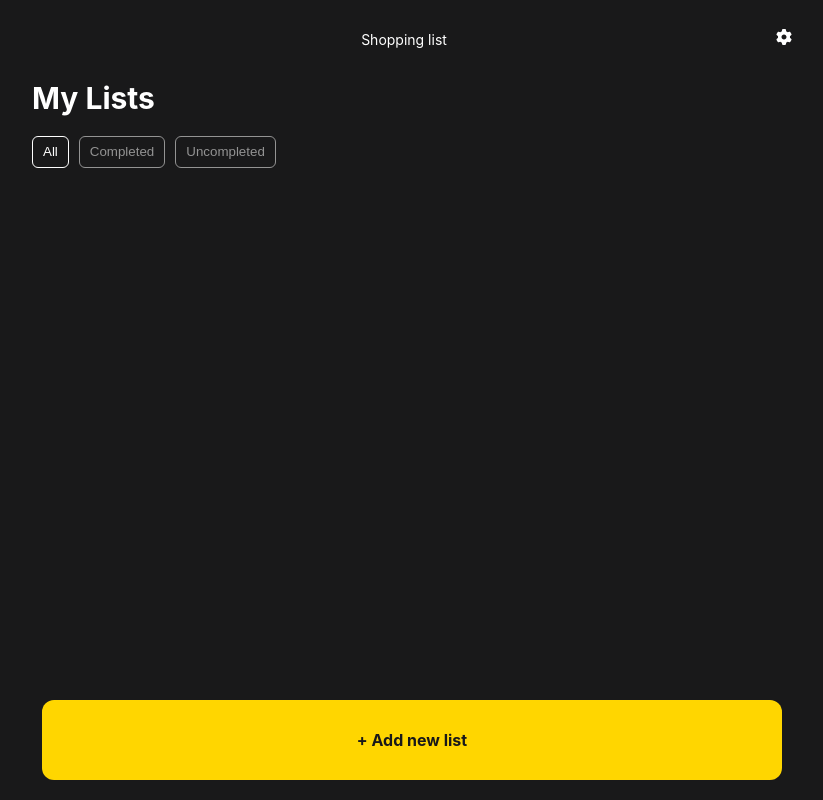
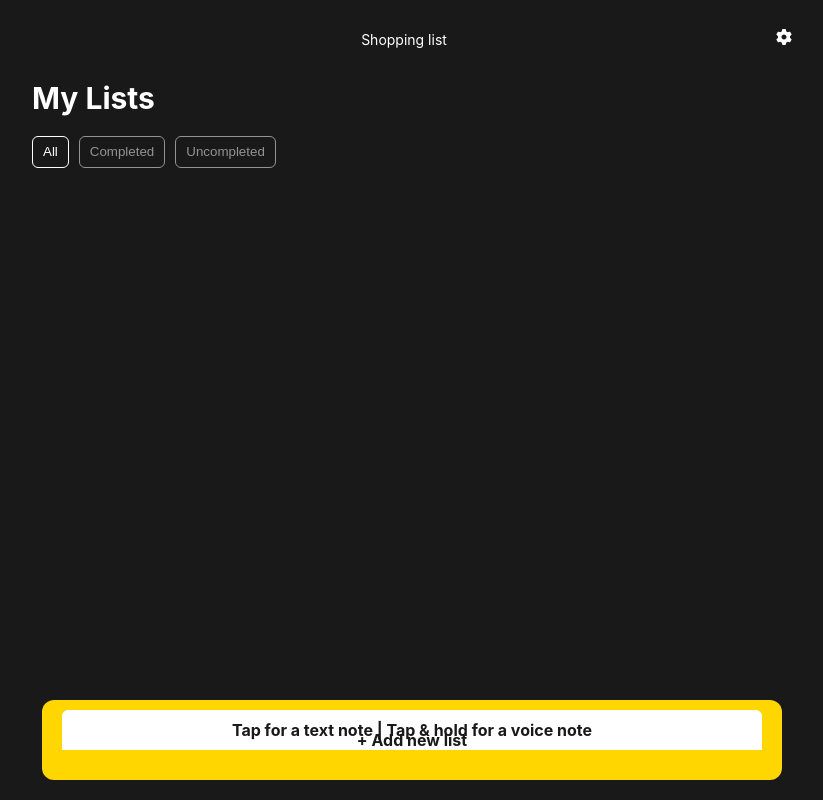
Before and after one commit to gutuJosh/shopping-list, a React (Create React App) app: page / in a window 1280 px wide. Shown: the whole page, without its empty margins (228-1051 px from the left). Built offline with nearby package versions, Linux system fonts and the light colour scheme.

Commit message:
fix bug in CustomBtn

```diff
--- a/src/App.css
+++ b/src/App.css
@@ -515,6 +515,7 @@ footer {
   height: 80px;
   margin-bottom: 20px;
   box-shadow: 0 0 0 0 rgba(0, 0, 0, 1);
+  z-index: 10;
 }
 .add-new-item span {
   line-height: 80px;
@@ -553,6 +554,27 @@ footer {
 .add-new-item .title-clicked,
 .add-new-item .title-audio-end {
   display: none;
+}
+
+.add-new-item:not(.longpress):before {
+  content: attr(title);
+  display: block;
+  width: calc(100% - 40px);
+  text-align: center;
+  color: var(--dark-grey);
+  line-height: 40px;
+  background-color: #fff;
+  border-radius: 6px 6px 0 0;
+  position: absolute;
+  top: 10px;
+  left: 50%;
+  transform: translateX(-50%);
+  transition: position 0.4s ease-in-out;
+  z-index: 0;
+}
+
+.add-new-item:hover:before {
+  top: -40px;
 }
 
 /*Custom checkbox/radio buttons*/
--- a/src/components/customBtn.js
+++ b/src/components/customBtn.js
@@ -1,12 +1,12 @@
+/* global navigator */
 import React, { useEffect, useRef, useState } from "react";
 
 function CustomBtn(props) {
-  const lable = navigator.onLine
-    ? `Tap for a text note | Tap & hold for a voice note`
-    : `Tap for a text note`;
-
   const element = useRef(null);
   const [loaded, setLoaded] = useState(false);
+  const [label, setLabel] = useState(
+    "Tap for a text note | Tap & hold for a voice note"
+  );
 
   const addAnimation = () => {
     element.current.classList.add("animated");
@@ -17,6 +17,12 @@ function CustomBtn(props) {
     if (!loaded) {
       element.current.addEventListener("transitionend", addAnimation);
     }
+    setLabel(
+      navigator.onLine
+        ? `Tap for a text note | Tap & hold for a voice note`
+        : `Tap for a text note`
+    );
+
     return () => {
       try {
         element.current.removeEventListener("transitionend", addAnimation);
@@ -28,7 +34,7 @@ function CustomBtn(props) {
 
   return (
     <footer>
-      <div {...props} title={lable} ref={element}>
+      <div {...props} title={label} ref={element}>
         <span className="title-default"> + {props.title}</span>
         <span className="title-clicked"> Save</span>
         <span className="title-audio-end">
```
